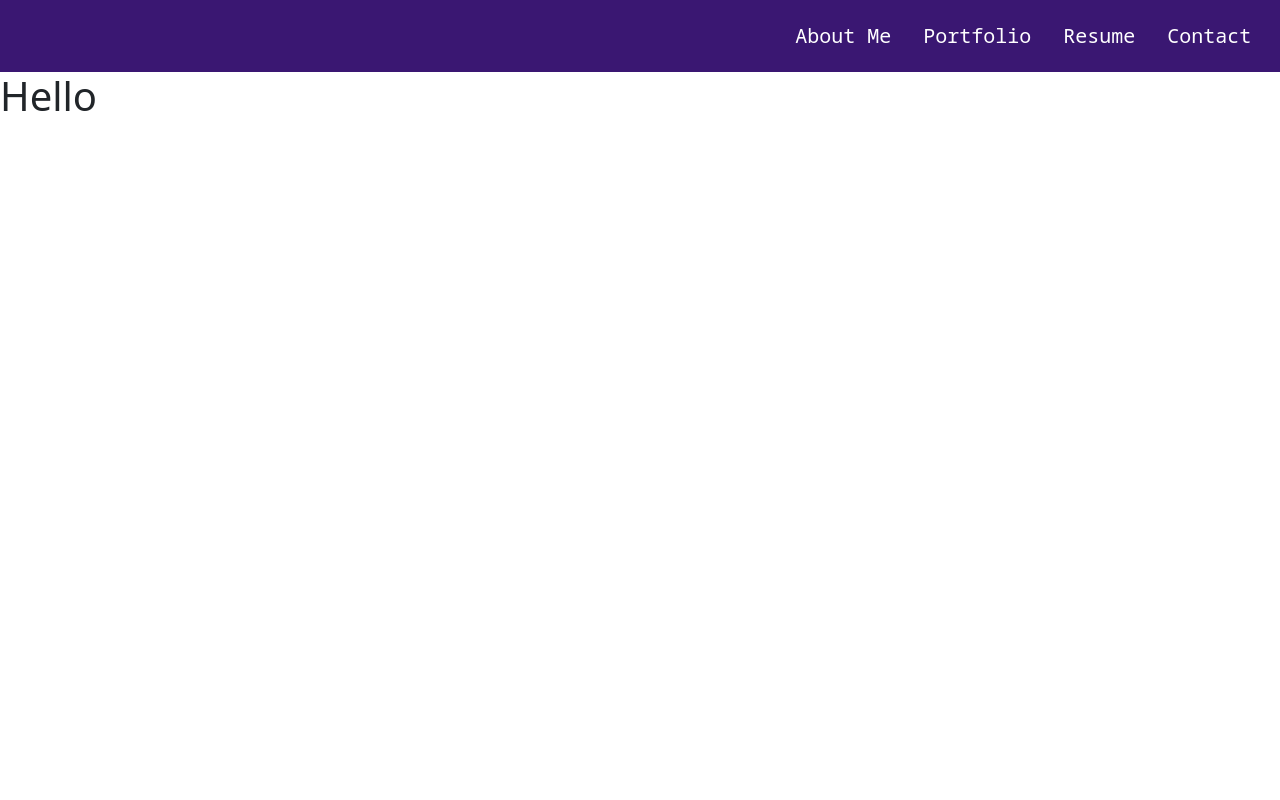
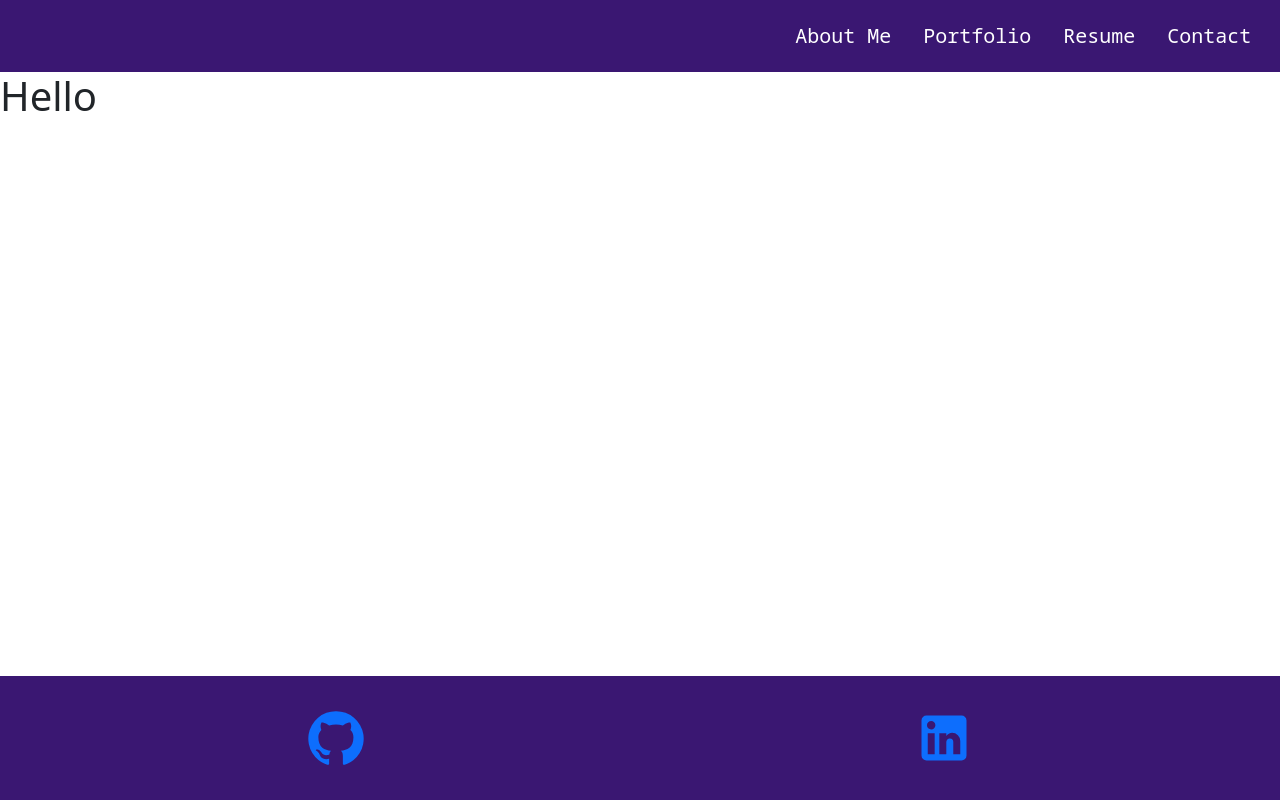
Before and after one commit to ValPal1320/VGonzalez_Portfolio_v2, a React (Create React App) app: page / in a window 1280 px wide. Built offline with nearby package versions, Linux system fonts and the light colour scheme.

Commit message:
footer completed

```diff
--- a/src/App.js
+++ b/src/App.js
@@ -1,10 +1,12 @@
 import Navbar from "./components/Navbar";
+import Footer from "./components/Footer";
 
 function App() {
   return (
     <div>
       <Navbar />
       <h1>Hello</h1>
+      <Footer />
     </div>
   );
 }
--- /dev/null
+++ b/src/components/Footer.css
@@ -0,0 +1,21 @@
+#footer {
+    background-color: #3A1772;
+    padding: 2rem;
+    position: absolute;
+    bottom: 0;
+    width: 100%;
+}
+
+#icon {
+    display: flex;
+    justify-content: space-around;
+}
+
+a {
+    color: white;
+}
+
+a:hover {
+    color: yellowgreen;
+    cursor: pointer;
+}
--- /dev/null
+++ b/src/components/Footer.js
@@ -0,0 +1,19 @@
+import Card from 'react-bootstrap/Card'
+import './Footer.css';
+import GitHubIcon from '@mui/icons-material/GitHub';
+import LinkedInIcon from '@mui/icons-material/LinkedIn';
+
+function Footer() {
+    return (
+        <>
+            <Card.Footer id="footer">
+                <div id="icon">
+                    <a href='https://github.com/ValPal1320'><GitHubIcon sx={{ fontSize: 60 }}></GitHubIcon></a>
+                    <a href='https://www.linkedin.com/in/valeria-gonzalez-9476a61ab/'><LinkedInIcon sx={{ fontSize: 60 }}></LinkedInIcon></a>
+                </div>
+            </Card.Footer>
+        </>
+    );
+}
+
+export default Footer;
```
